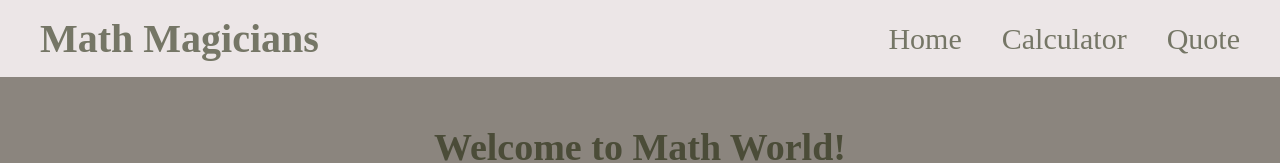
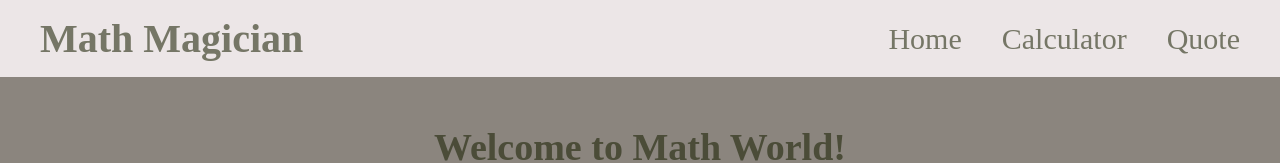
Before and after one commit to H-Ramalan/Math-Magician, a React (Create React App) app: page / in a window 1280 px wide. Shown: the top 163 px of the page. Built offline with nearby package versions, Linux system fonts and the light colour scheme.

Commit message:
change heading

```diff
--- a/src/components/nav.js
+++ b/src/components/nav.js
@@ -4,7 +4,7 @@ import { NavLink } from 'react-router-dom';
 
 const Nav = () => (
   <nav>
-    <h1>Math Magicians</h1>
+    <h1>Math Magician</h1>
     <ul>
       <li>
         <NavLink to="/">Home</NavLink>
```
